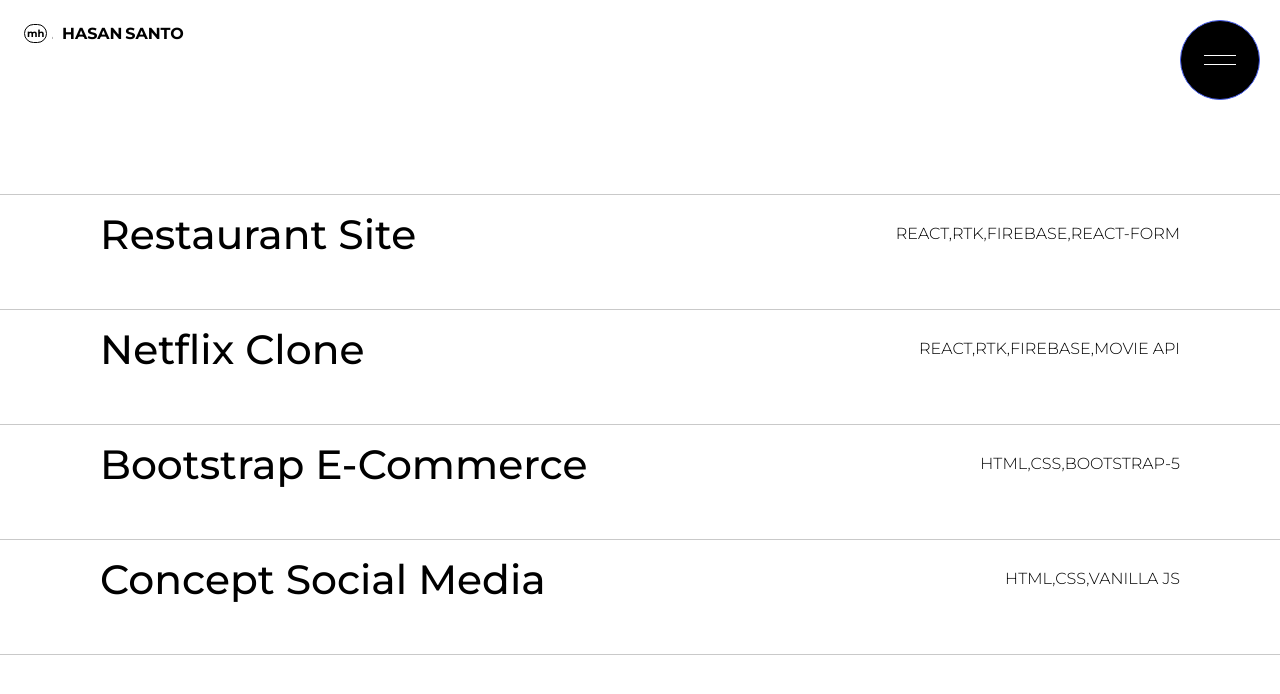
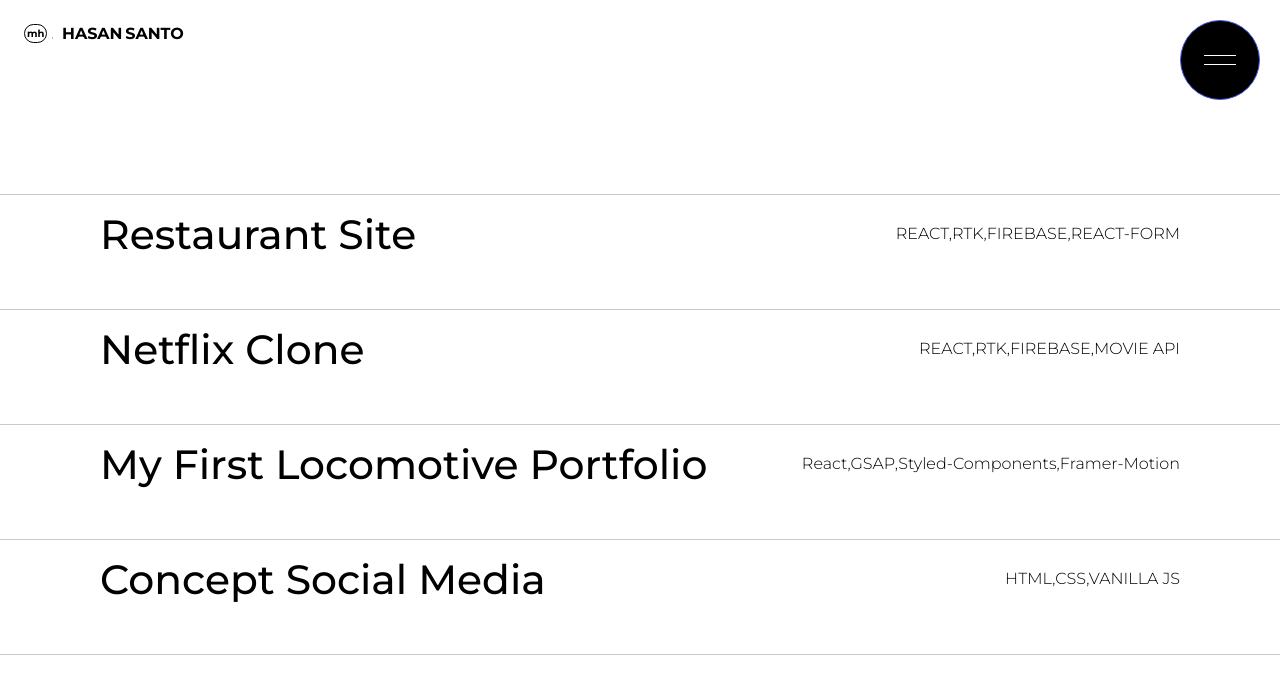
Before and after one commit to mhsanto/portfolio-next-14, a Next.js app: page /projects in a window 1280 px wide. Shown: the top 694 px of the page. Built offline with nearby package versions, Linux system fonts and the light colour scheme.

Commit message:
replaced a project

```diff
--- a/app/projects/page.jsx
+++ b/app/projects/page.jsx
@@ -21,12 +21,12 @@ const projects = [
     href: "https://clone-netflix-clone.netlify.app",
   },
   {
-    title: "Bootstrap E-Commerce",
-    tech: "HTML,CSS,BOOTSTRAP-5",
-    src: "bootstrap.webp",
+    title: "My First Locomotive Portfolio",
+    tech: "React,GSAP,Styled-Components,Framer-Motion",
+    src: "porfolio.png",
     color: "#EFE8D3",
 
-    href: "https://mhsanto.github.io/Bootstarp-E-commerce-website/",
+    href: "https://mhsantoportfolio.netlify.app/",
   },
 
   {
--- a/components/navbar/index.jsx
+++ b/components/navbar/index.jsx
@@ -18,7 +18,6 @@ export default function Home() {
     <>
       <div className={styles.main}>
         <div className={styles.header}>
-          <Magnet>
           <div
             onClick={() => {
               setIsActive(!isActive);
@@ -31,7 +30,6 @@ export default function Home() {
               }`}
             ></div>
           </div>
-          </Magnet>
         </div>
       </div>
       <AnimatePresence mode="wait">{isActive && <Nav />}</AnimatePresence>
```
Also changed, not shown: public/photos/porfolio.png (added), 1 other file (tests, documents, lock files or other folders). Lines whose indentation alone changed are shown as unchanged.
